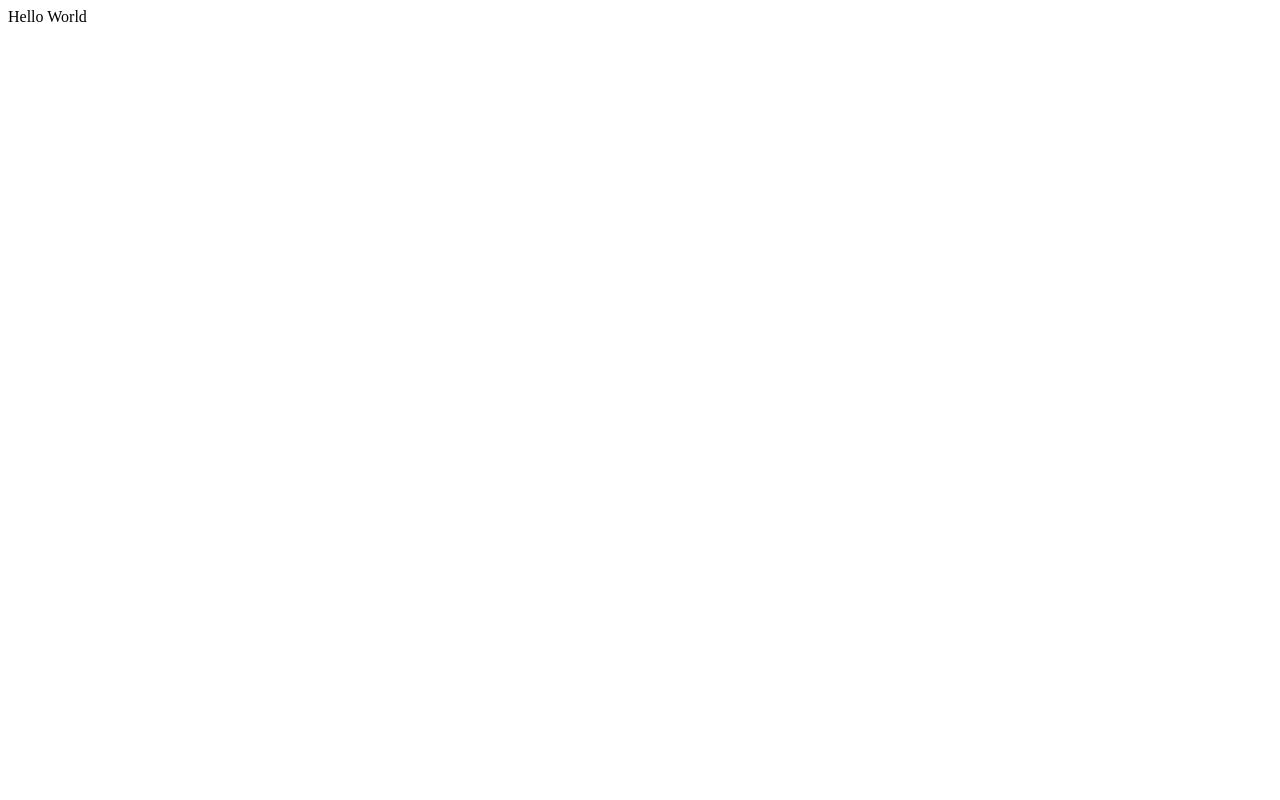
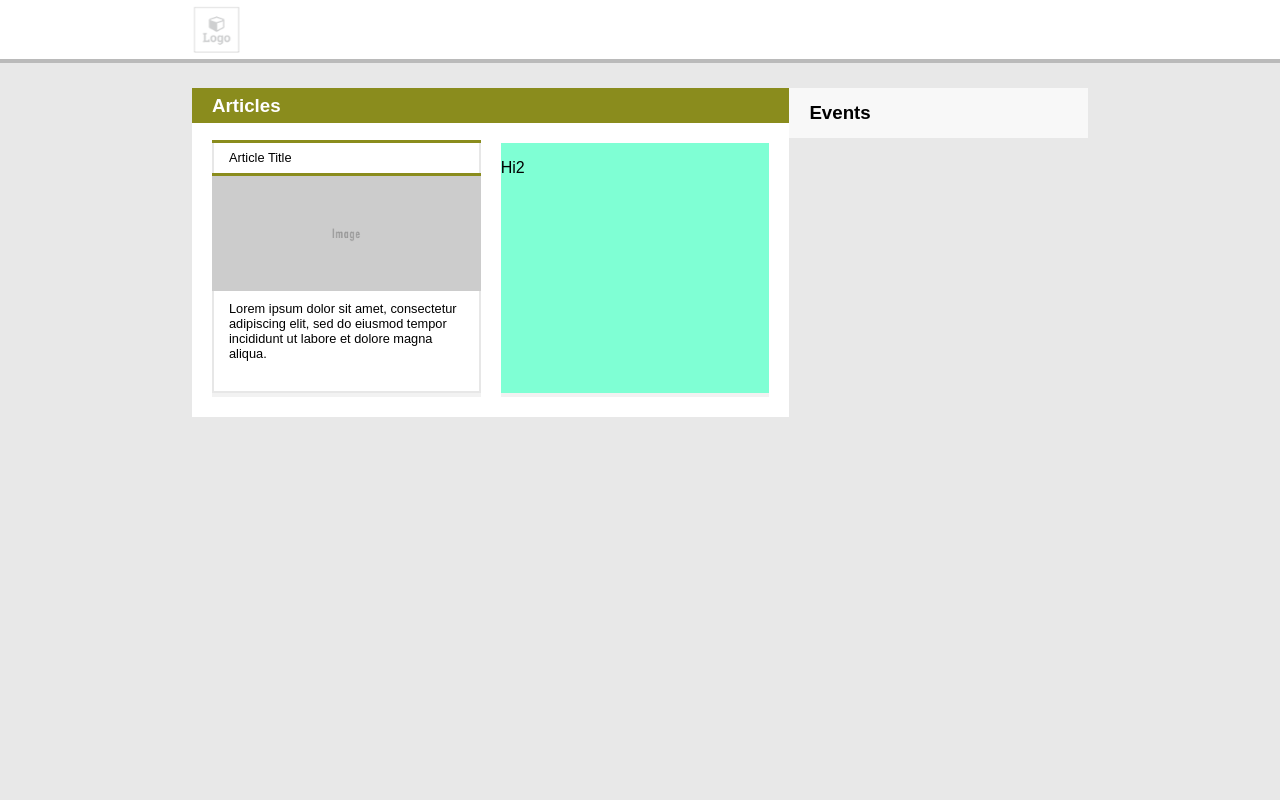
Before and after one commit to pharaohlxvi/interview, a PHP site: page / in a window 1280 px wide. Before the commit the page is almost empty. Run offline with PHP 8.4, Linux system fonts and the light colour scheme.

Commit message:
Body and article component formatted

```diff
--- a/index.php
+++ b/index.php
@@ -1,3 +1,53 @@
-<?php
-  echo 'Hello World';
-?>
+<!DOCTYPE html>
+<!--[if lt IE 7]>      <html class="no-js lt-ie9 lt-ie8 lt-ie7"> <![endif]-->
+<!--[if IE 7]>         <html class="no-js lt-ie9 lt-ie8"> <![endif]-->
+<!--[if IE 8]>         <html class="no-js lt-ie9"> <![endif]-->
+<!--[if gt IE 8]><!--> <html class="no-js"> <!--<![endif]-->
+  <head>
+    <meta charset="utf-8">
+    <meta http-equiv="X-UA-Compatible" content="IE=edge">
+    <title>PHP Interview</title>
+    <meta name="description" content="">
+    <meta name="viewport" content="width=device-width, initial-scale=1">
+    <link rel="stylesheet" href="./styles.css">
+  </head>
+  <body>
+    <!--[if lt IE 7]>
+      <p class="browsehappy">You are using an <strong>outdated</strong> browser. Please <a href="#">upgrade your browser</a> to improve your experience.</p>
+    <![endif]-->
+    <header>
+      <div class="header">
+        <img src="./images/logo.png" alt="" class="logo">
+      </div>
+    </header>
+    <div class="container">
+      <div class="articles">
+        <div class="articles_title">
+          <h3>Articles</h3>
+        </div>
+        <div class="articles_list">
+          <div class="article" id="article1">
+            <div class="article_title">
+              <p>Article Title</p>
+            </div>
+            <div class="article_img">
+              <img src="./images/image.png" alt="">
+            </div>
+            <div class="article_text">
+              <p>Lorem ipsum dolor sit amet, consectetur adipiscing elit, sed do eiusmod tempor incididunt ut labore et dolore magna aliqua.</p>
+            </div>
+          </div>
+          <div class="article" id="article2">
+            <p>Hi2</p>
+          </div>
+        </div>
+      </div>
+      <div class="events">
+        <div class="events_title">
+          <h3>Events</h3>
+        </div>
+      </div>
+    </div>
+    <script src="" async defer></script>
+  </body>
+</html>
--- /dev/null
+++ b/styles.css
@@ -0,0 +1,115 @@
+body {
+  font-family: Arial, Helvetica, sans-serif;
+  background-color: #e8e8e8;
+  margin: 0;
+}
+
+header {
+  width: 100%;
+  border-bottom: 4px solid #bababa;
+}
+
+.header {
+  background-color: white;
+  /* margin: 0 15%; */
+}
+
+.header img {
+  margin: 0.5% 15% 0 15%;
+  max-width: 50px;
+}
+
+.container {
+  width: 70%;
+  margin: 0.5% auto;
+  display: flex;
+  align-items: flex-start;
+}
+
+/* Articles */
+.articles {
+  width: 66.67%;
+  flex-grow: 2;
+}
+
+.articles_title {
+  background-color: #8a8c1d;
+  color: white;
+  height: 35px;
+  line-height: 35px;
+  padding-left: 20px;
+}
+
+.title h3 {
+  margin: 0;
+}
+
+.articles_list {
+  background-color: white;
+  display: flex;
+  justify-content: space-between;
+  padding-right: 20px;
+}
+
+.article {
+  width: 40%;
+  flex-grow: 1;
+  margin: 20px 0 20px 20px;
+  border-bottom: 4px solid #f2f2f2;
+}
+
+.article_title {
+  border-left: 2px solid #e7e7e7;
+  border-right: 2px solid #e7e7e7;
+  box-shadow: 0px 3px 0px #8a8c1d, 0px -3px 0px #8a8c1d;
+  height: 30px;
+  line-height: 30px;
+}
+
+.article_title p {
+  margin: 0 15px;
+  font-size: 0.8rem;
+}
+
+.article_img {
+  width: 100%;
+}
+
+.article_img img {
+  margin-top: 3px;
+  max-width: 100%;
+}
+
+.article_text {
+  margin-top: -14px;
+  padding: 20px 15px 30px 15px;
+  border-left: 2px solid #e7e7e7;
+  border-right: 2px solid #e7e7e7;
+  border-bottom: 2px solid #e7e7e7;
+}
+
+.article_text p {
+  margin: 0;
+  font-size: 0.8rem;
+}
+
+#article1 {
+  background-color: white;
+}
+
+#article2 {
+  background-color: aquamarine;
+}
+
+/* Events */
+.events {
+  width: 33.33%;
+  flex-grow: 1;
+}
+
+.events_title {
+  background-color: #f8f8f8;
+  height: 50px;
+  line-height: 50px;
+  padding-left: 20px;
+}
```
Also changed, not shown: images/logo.png (added), interview.png.
